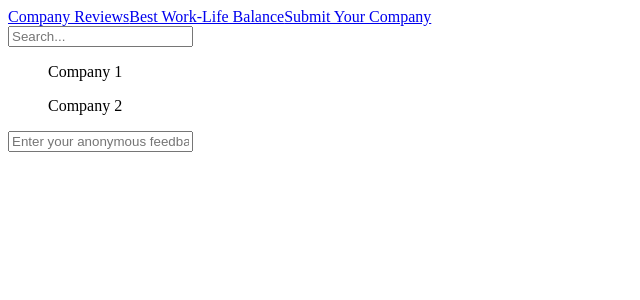
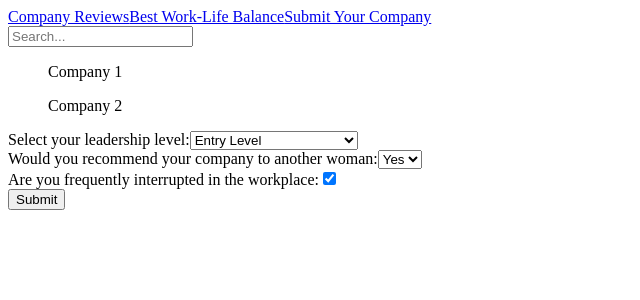
Before and after one commit to albullington/mvp, a React app: page / in a window 1280 px wide. Shown: the top 300 px of the page, without its empty margins (0-640 px from the left). Built offline with nearby package versions, Linux system fonts and the light colour scheme.

Commit message:
form completed

```diff
--- a/client/src/components/App.jsx
+++ b/client/src/components/App.jsx
@@ -2,13 +2,35 @@ import React, { Component } from 'react';
 import TopBar from './TopBar';
 import SearchBar from './SearchBar';
 import BestList from './BestList';
-import Submit from './Submit';
+import Form from './Form';
 
 export default class App extends Component {
   constructor(props) {
     super(props);
 
-    this.state = {};
+    this.state = {
+      leadershipLevel: 'entry-level',
+      interruption: true,
+      numberOfGuests: 2,
+    };
+
+    this.handleChange = this.handleChange.bind(this);
+    this.handleSubmit = this.handleSubmit.bind(this);
+  }
+
+  handleChange(event) {
+    const target = event.target;
+    const value = target.type === 'checkbox' ? target.checked : target.value;
+    const name = target.name;
+
+    this.setState({
+      [name]: value,
+    });
+  }
+
+  handleSubmit(event) {
+    console.log(`Your favorite flavor is: + ${this.state.value}`);
+    event.preventDefault();
   }
 
   render() {
@@ -17,7 +39,14 @@ export default class App extends Component {
         <TopBar />
         <SearchBar />
         <BestList />
-        <Submit />
+        <Form
+          handleSubmit={this.handleSubmit}
+          handleChange={this.handleChange}
+          leadershipLevel={this.state.leadershipLevel}
+          recommend={this.state.recommend}
+          interruption={this.state.interruption}
+          numberOfGuests={this.state.numberOfGuests}
+        />
       </div>
     );
   }
--- /dev/null
+++ b/client/src/components/Form.jsx
@@ -0,0 +1,65 @@
+import React from 'react';
+import PropTypes from 'prop-types';
+
+const propTypes = {
+  handleChange: PropTypes.func,
+  handleSubmit: PropTypes.func,
+  leadershipLevel: PropTypes.string,
+  recommend: PropTypes.boolean,
+  interruption: PropTypes.boolean,
+};
+
+const defaultProps = {
+  handleChange: () => {},
+  handleSubmit: () => {},
+  leadershipLevel: 'entry-level',
+  recommend: true,
+  interruption: true,
+};
+
+const Form = ({
+  handleChange,
+  handleSubmit,
+  leadershipLevel,
+  interruption,
+  recommend,
+}) => (
+  <form onSubmit={handleSubmit}>
+    <label htmlFor="leadershipLevel">
+      Select your leadership level:
+      <select name="leadershipLevel" value={leadershipLevel} onChange={handleChange}>
+        <option value="entry-level">Entry Level</option>
+        <option value="manager">Manager</option>
+        <option value="sr-manager-director">Senior Manager/Director</option>
+        <option value="vp">VP</option>
+        <option value="svp">SVP</option>
+        <option value="c-level">C-Suite</option>
+      </select>
+    </label>
+    <br />
+    <label htmlFor="recommend">
+      Would you recommend your company to another woman:
+      <select name="recommend" value={recommend} onChange={handleChange}>
+        <option value="true">Yes</option>
+        <option value="false">No</option>
+      </select>
+    </label>
+    <br />
+    <label htmlFor="going">
+      Are you frequently interrupted in the workplace:
+      <input
+        name="interruption"
+        type="checkbox"
+        checked={interruption}
+        onChange={handleChange}
+      />
+    </label>
+    <br />
+    <input type="submit" value="Submit" />
+  </form>
+);
+
+Form.propTypes = propTypes;
+Form.defaultProps = defaultProps;
+
+export default Form;
--- a/client/src/components/Submit.jsx
+++ /dev/null
@@ -1,9 +0,0 @@
-import React from 'react';
-
-const Submit = () => (
-  <form>
-    <input placeholder="Enter your anonymous feedback" />
-  </form>
-);
-
-export default Submit;
--- a/client/src/style.js
+++ /dev/null
@@ -1 +0,0 @@
-import styled from 'styled-components';
```
Also changed, not shown: package.json (+7 -0 lines), 1 other file (tests, documents, lock files or other folders).
